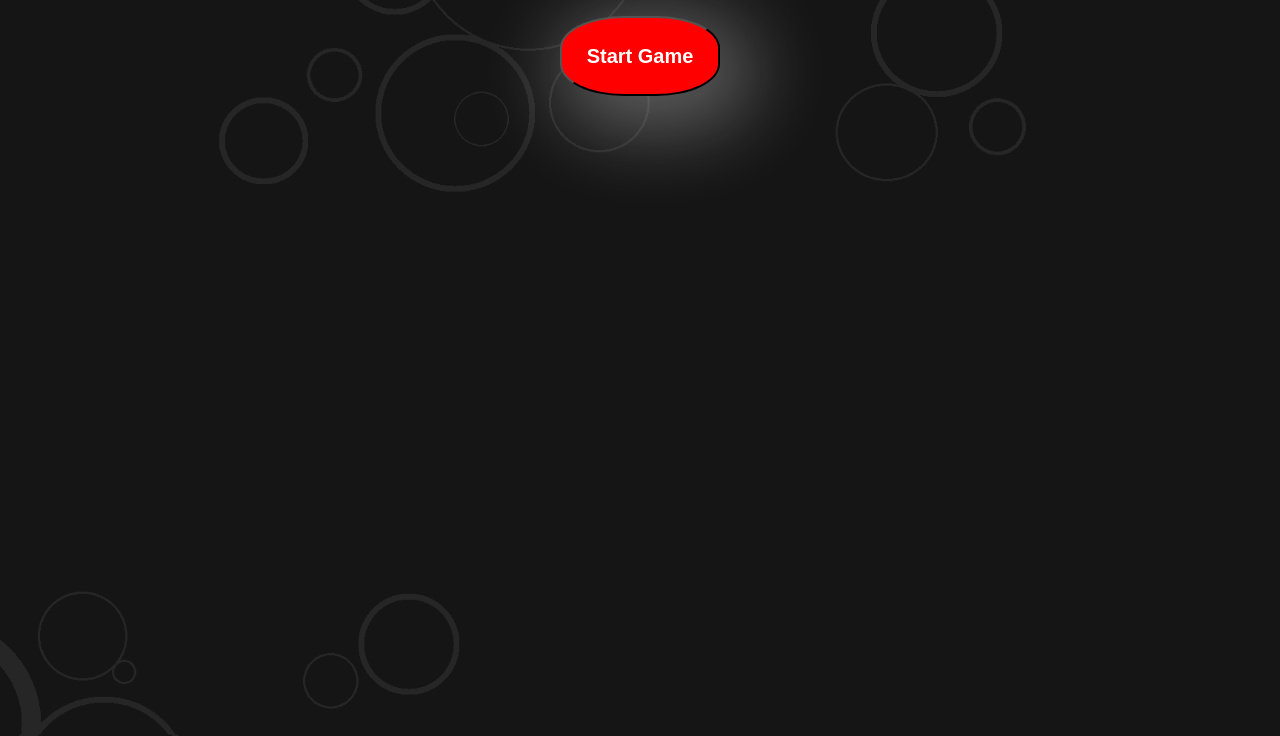
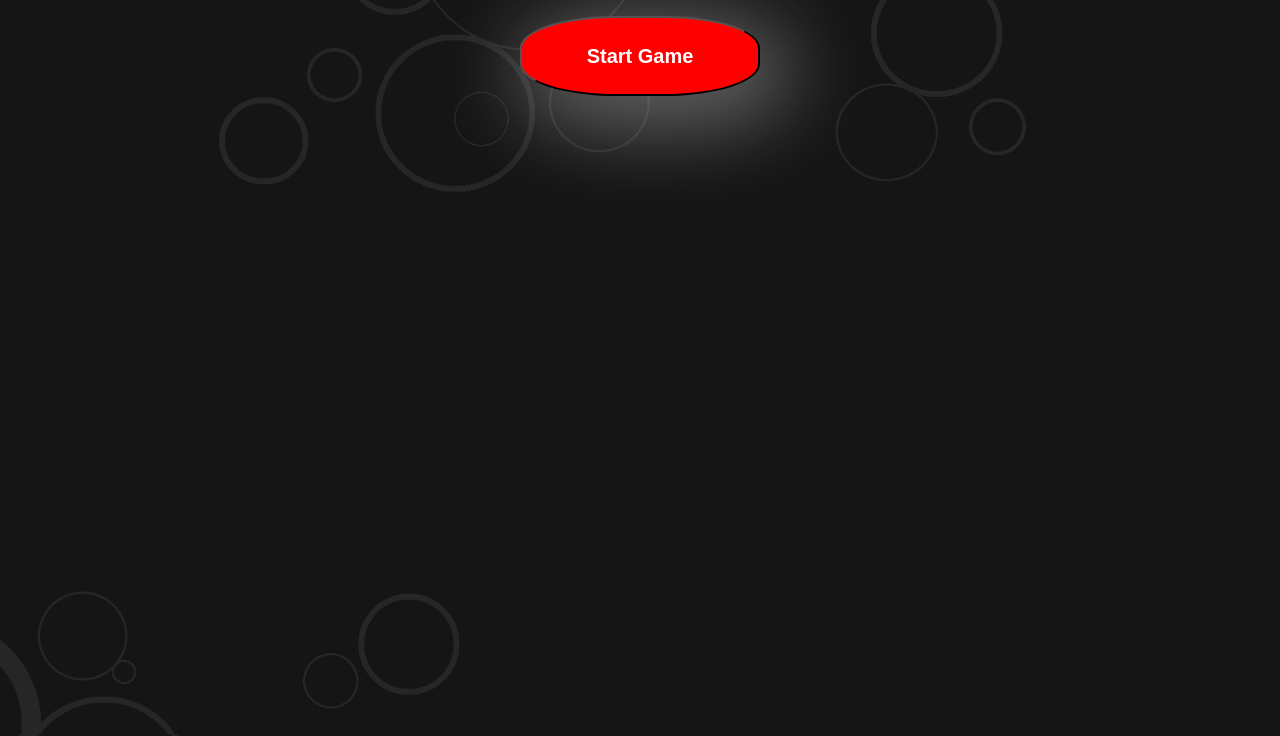
Before and after one commit to Tommy-layy/Connect_Four, a plain HTML site: page index.html in a window 1280 px wide. Shown: the part 64-800 px from the top of the page. Drawn offline with Linux system fonts and the light colour scheme.

Commit message:
button size

```diff
--- a/new.css
+++ b/new.css
@@ -26,7 +26,7 @@ h1{
 }
 
 button{
-  width: 20vh;
+  width: 30vh;
   height: 10vh;
   background-color: red;
   box-shadow: 15px 15px 80px 20px rgba(245, 245, 245, 0.332);
```
